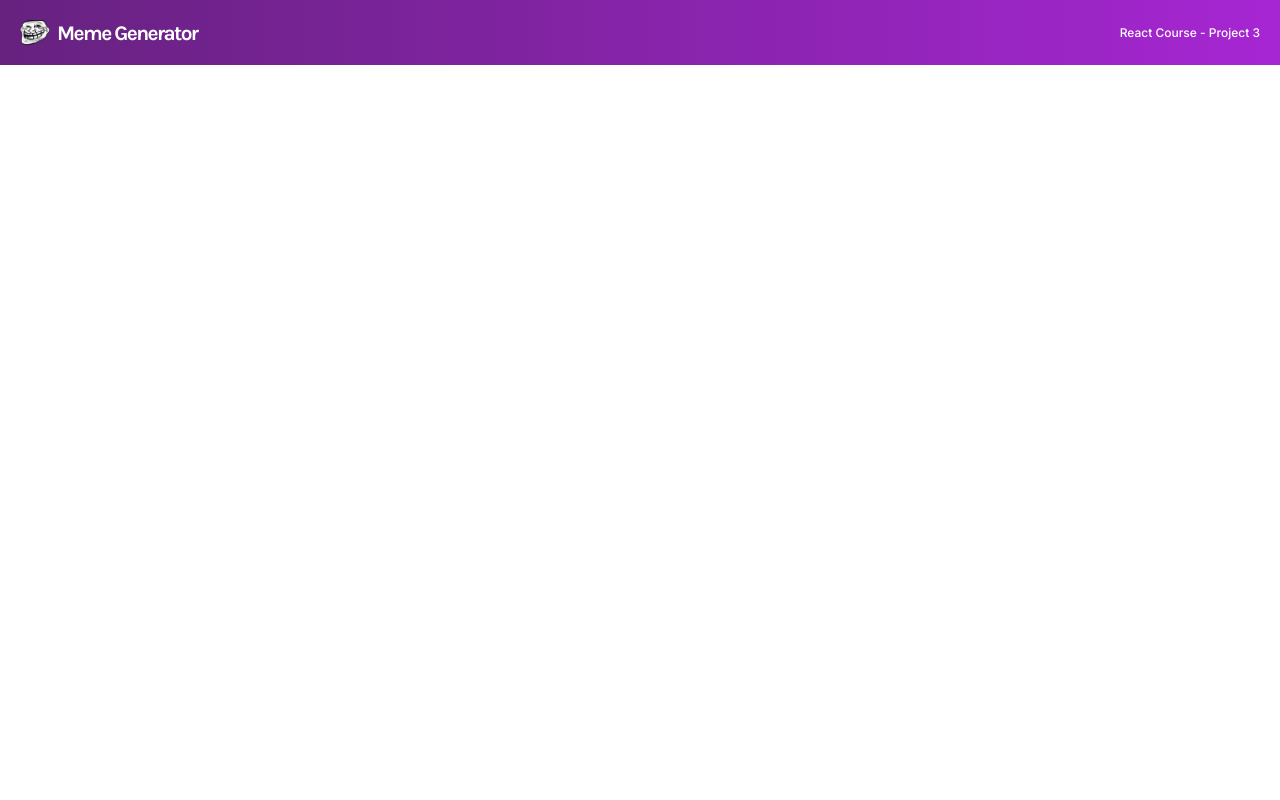
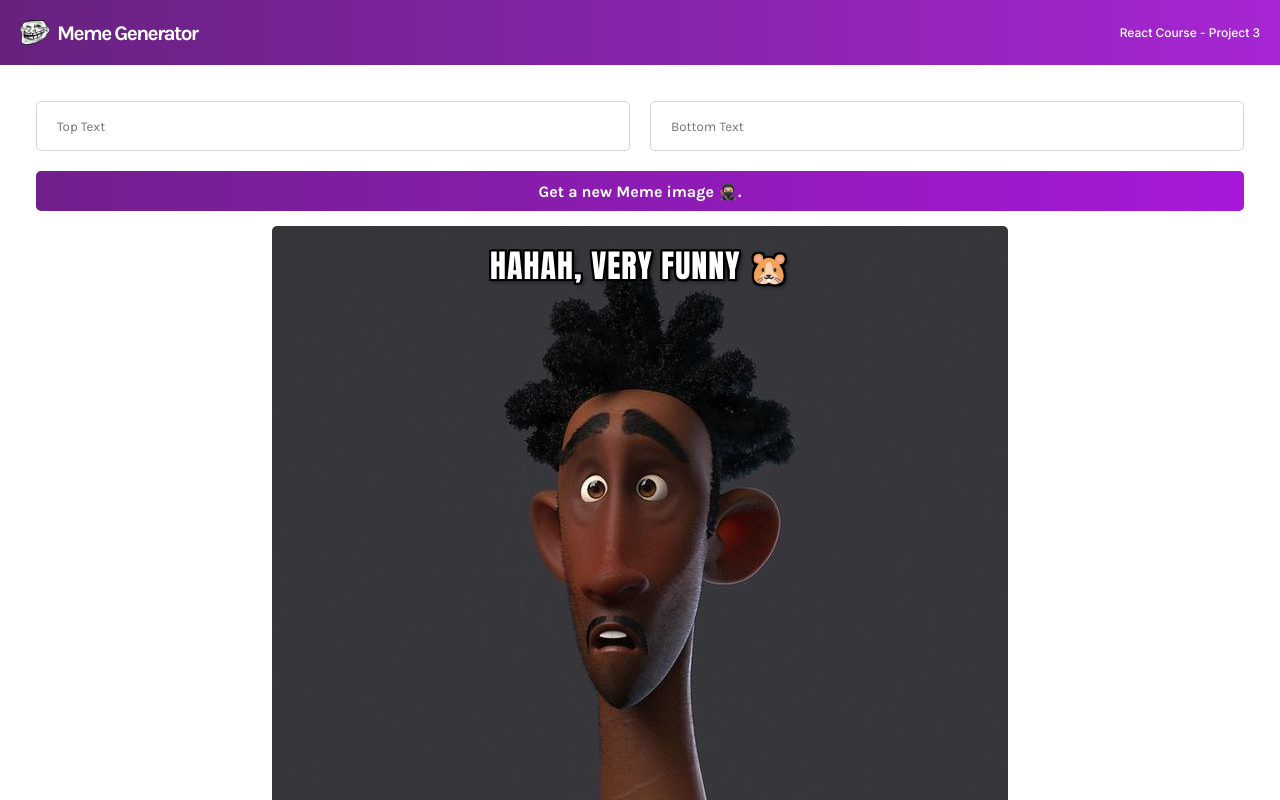
Before and after one commit to matthew-clay/react-meme-generator, a React (Create React App) app: page / in a window 1280 px wide. Shown: the top 800 px of the page. Built offline with nearby package versions, Linux system fonts and the light colour scheme.

Commit message:
done building UI

```diff
--- a/src/App.js
+++ b/src/App.js
@@ -1,10 +1,11 @@
 import Header from "./components/Header";
-// import Meme from "./components/Meme";
+import Meme from "./components/Meme";
 
 function App() {
   return (
     <div className="App">
       <Header />
+      <Meme />
     </div>
   );
 }
--- a/src/components/Meme.js
+++ b/src/components/Meme.js
@@ -0,0 +1,32 @@
+import testImage from "../images/universal_profile_pic.jpeg";
+
+export default function Meme() {
+  // const url = "https://api.imgflip.com/get_memes";
+
+  return (
+    <main>
+      <form>
+        <input
+          className="form-inputs mr"
+          type="text"
+          name="topText"
+          placeholder="Top Text"
+        />
+
+        <input
+          className="form-inputs"
+          type="text"
+          name="bottomText"
+          placeholder="Bottom Text"
+        />
+
+        <button className="form-btn">Get a new Meme image 🥷🏼.</button>
+      </form>
+      <div className="resultContainer">
+        <img src={testImage} alt="meme" className="result-meme" />
+        <h2 className="meme-text top">Hahah, Very Funny 🐹</h2>
+        <h2 className="meme-text bottom">Very Laughing</h2>
+      </div>
+    </main>
+  );
+}
--- a/src/index.css
+++ b/src/index.css
@@ -51,3 +51,70 @@ header {
   font-size: 0.75rem;
   line-height: 1rem;
 }
+
+main {
+  padding: 36px;
+}
+
+form {
+  display: grid;
+  grid-template: 50px 40px / 1fr 1fr;
+  gap: 20px;
+  margin-bottom: 15px;
+}
+
+.form-inputs {
+  font-family: "Karla", sans-serif;
+  padding: 10px 20px;
+  border-radius: 5px;
+  border: 1px solid #d5d4d8;
+}
+
+.form-btn {
+  grid-column: 1 / -1;
+  border-radius: 5px;
+  background: linear-gradient(90.41deg, #711f8d 1.14%, #a818da 100%);
+  color: #fff;
+  border: none;
+  cursor: pointer;
+  font-family: "Karla", sans-serif;
+  font-weight: 700;
+  font-size: 1rem;
+}
+
+.resultContainer {
+  position: relative;
+  display: flex;
+  justify-content: center;
+}
+
+.result-meme {
+  max-width: 100%;
+  border-radius: 5px;
+}
+
+.meme-text {
+  position: absolute;
+  width: 80%;
+  text-align: center;
+  left: 50%;
+  transform: translateX(-50%);
+  margin: 15px 0;
+  padding: 0 5px;
+  font-family: impact, sans-serif;
+  font-size: 2em;
+  text-transform: uppercase;
+  color: white;
+  letter-spacing: 1px;
+  text-shadow: 2px 2px 0 #000, -2px -2px 0 #000, 2px -2px 0 #000,
+    -2px 2px 0 #000, 0 2px 0 #000, 2px 0 0 #000, 0 -2px 0 #000, -2px 0 0 #000,
+    2px 2px 5px #000;
+}
+
+.top {
+  top: 0;
+}
+
+.bottom {
+  bottom: 0;
+}
```
Also changed, not shown: src/images/universal_profile_pic.jpeg (added).
